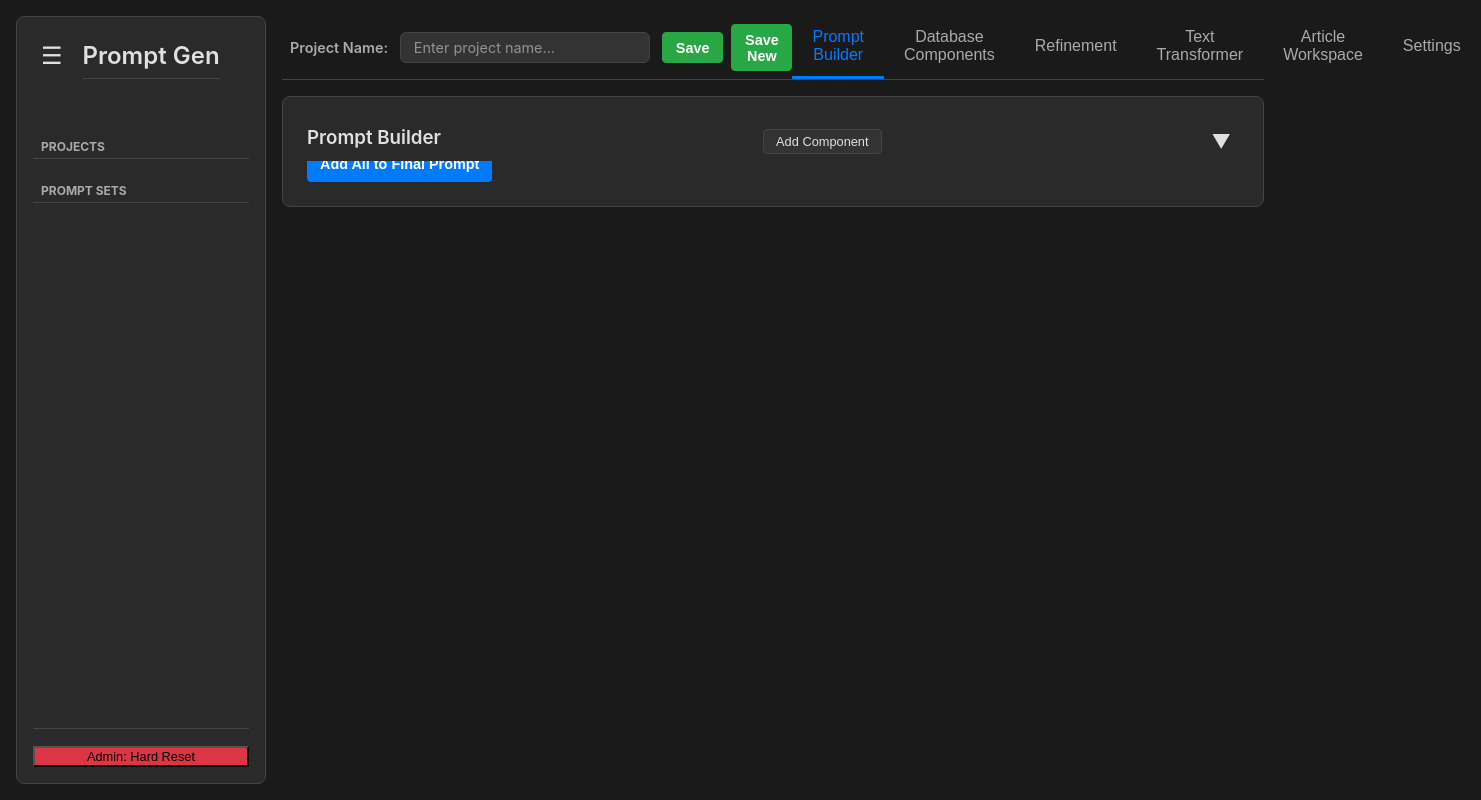
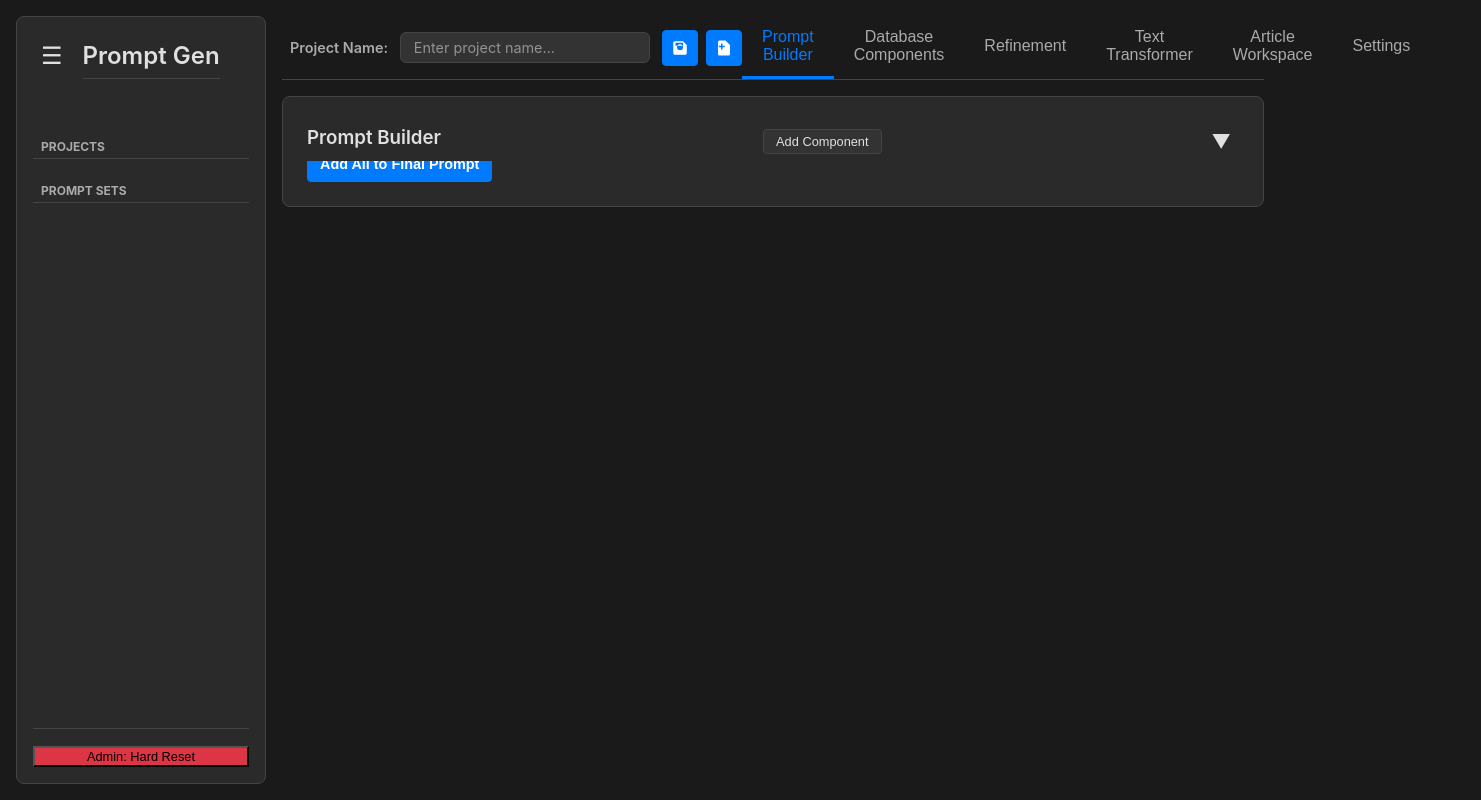
Before and after one commit to Jocko2121/app.PromptGen, a website: page public/index.html in a window 1280 px wide. Shown: the whole page, 1481 px wide, since content can reach past the window. Drawn offline with Linux system fonts and the light colour scheme; no server answers.

Commit message:
feat(ui): Replace project save buttons with reusable SVG icons
This commit refactors the project save controls to improve UI consistency and reclaim space on the main tab bar.

The previous text-based "Save" and "Save as New" buttons have been replaced with compact, accessible SVG icons.

Key changes:
- A new, reusable `.btn--icon` class has been created to style icon-only buttons with a consistent look and hover behavior.
- The `save-project-button` and `save-as-project-button` now use inline SVGs for their content.
- Obsolete ID-based styles for the old buttons have been removed from the stylesheet, cleaning up the CSS and resolving specificity conflicts.

```diff
--- a/public/index.html
+++ b/public/index.html
@@ -34,8 +34,12 @@
                     <label for="project-name-input" class="project-hub__label">Project Name:</label>
                     <input type="text" id="project-name-input" class="panel__title-input project-hub__input" data-action="projectTitleInput" placeholder="Enter project name...">
                     <div class="panel__header-buttons">
-                        <button id="save-project-button" class="button--primary" data-action="saveProject">Save</button>
-                        <button id="save-as-project-button" class="button--primary" data-action="saveAsProject">Save New</button>
+                        <button id="save-project-button" class="button--primary" data-action="saveProject" title="Save Project" aria-label="Save Project">
+                            <svg xmlns="http://www.w3.org/2000/svg" viewBox="0 0 24 24"><path d="M5 21a2 2 0 0 1-2-2V5a2 2 0 0 1 2-2h11l5 5v11a2 2 0 0 1-2 2H5zm7-14a4 4 0 1 0 0 8 4 4 0 0 0 0-8zM6 5v4h10V5H6z"/></svg>
+                        </button>
+                        <button id="save-as-project-button" class="button--primary" data-action="saveAsProject" title="Save as New Project" aria-label="Save as New Project">
+                            <svg xmlns="http://www.w3.org/2000/svg" viewBox="0 0 24 24"><path d="M14 2H6a2 2 0 0 0-2 2v16a2 2 0 0 0 2 2h12a2 2 0 0 0 2-2V8l-6-6zm-1 9h-3v3H8v-3H5v-2h3V6h2v3h3v2z"/></svg>
+                        </button>
                     </div>
                 </div>
                 <div class="tab-bar__tabs">
@@ -53,8 +57,12 @@
                         <label for="project-name-input" class="project-hub__label">Project Name:</label>
                         <input type="text" id="project-name-input" class="panel__title-input project-hub__input" data-action="projectTitleInput" placeholder="Enter project name...">
                         <div class="panel__header-buttons">
-                            <button id="save-project-button" class="button--primary" data-action="saveProject">Save</button>
-                            <button id="save-as-project-button" class="button--primary" data-action="saveAsProject">Save New</button>
+                            <button id="save-project-button" class="button--primary" data-action="saveProject" title="Save Project" aria-label="Save Project">
+                                <svg xmlns="http://www.w3.org/2000/svg" viewBox="0 0 24 24"><path d="M5 21a2 2 0 0 1-2-2V5a2 2 0 0 1 2-2h11l5 5v11a2 2 0 0 1-2 2H5zm7-14a4 4 0 1 0 0 8 4 4 0 0 0 0-8zM6 5v4h10V5H6z"/></svg>
+                            </button>
+                            <button id="save-as-project-button" class="button--primary" data-action="saveAsProject" title="Save as New Project" aria-label="Save as New Project">
+                                <svg xmlns="http://www.w3.org/2000/svg" viewBox="0 0 24 24"><path d="M14 2H6a2 2 0 0 0-2 2v16a2 2 0 0 0 2 2h12a2 2 0 0 0 2-2V8l-6-6zm-1 9h-3v3H8v-3H5v-2h3V6h2v3h3v2z"/></svg>
+                            </button>
                         </div>
                     </div>
                 </section>
--- a/public/styles/main.css
+++ b/public/styles/main.css
@@ -477,7 +477,6 @@ body.light-mode .button--primary {
     line-height: 1;
 }
 
-#save-project-button, #save-as-project-button { background-color: var(--success-color); color: white; border-color: var(--success-color); }
 #delete-project-button { background-color: var(--danger-color); color: white; border-color: var(--danger-color); }
 #edit-project-button { background-color: var(--warning-color); color: #212529; border-color: var(--warning-color); }
 
@@ -886,8 +885,17 @@ body.light-mode .button--primary {
 
 /* Contextual override for buttons in the tab bar */
 .tab-bar__project-controls .button--primary {
-    padding: 0.4rem 0.8rem;
+    padding: 0.5rem;
     font-size: 0.9rem;
+    line-height: 1;
+}
+
+/* Styling for SVG icons inside tab bar buttons */
+.tab-bar__project-controls .button--primary svg {
+    width: 18px;
+    height: 18px;
+    fill: currentColor;
+    vertical-align: middle;
 }
 
 .tab-button {
@@ -918,3 +926,20 @@ body.light-mode .button--primary {
 .tab-content.active {
     display: block; /* Show active tab content */
 }
+
+/* Reusable style for icon-only buttons */
+.btn--icon {
+    background: transparent;
+    border: 1px solid transparent; /* Set transparent border */
+    color: var(--text-color-secondary);
+    padding: 0.5rem;
+    line-height: 1;
+    border-radius: 4px;
+    cursor: pointer;
+    transition: background-color 0.2s, color 0.2s;
+}
+
+.btn--icon:hover {
+    background-color: var(--hover-color);
+    color: var(--text-color);
+}
```
